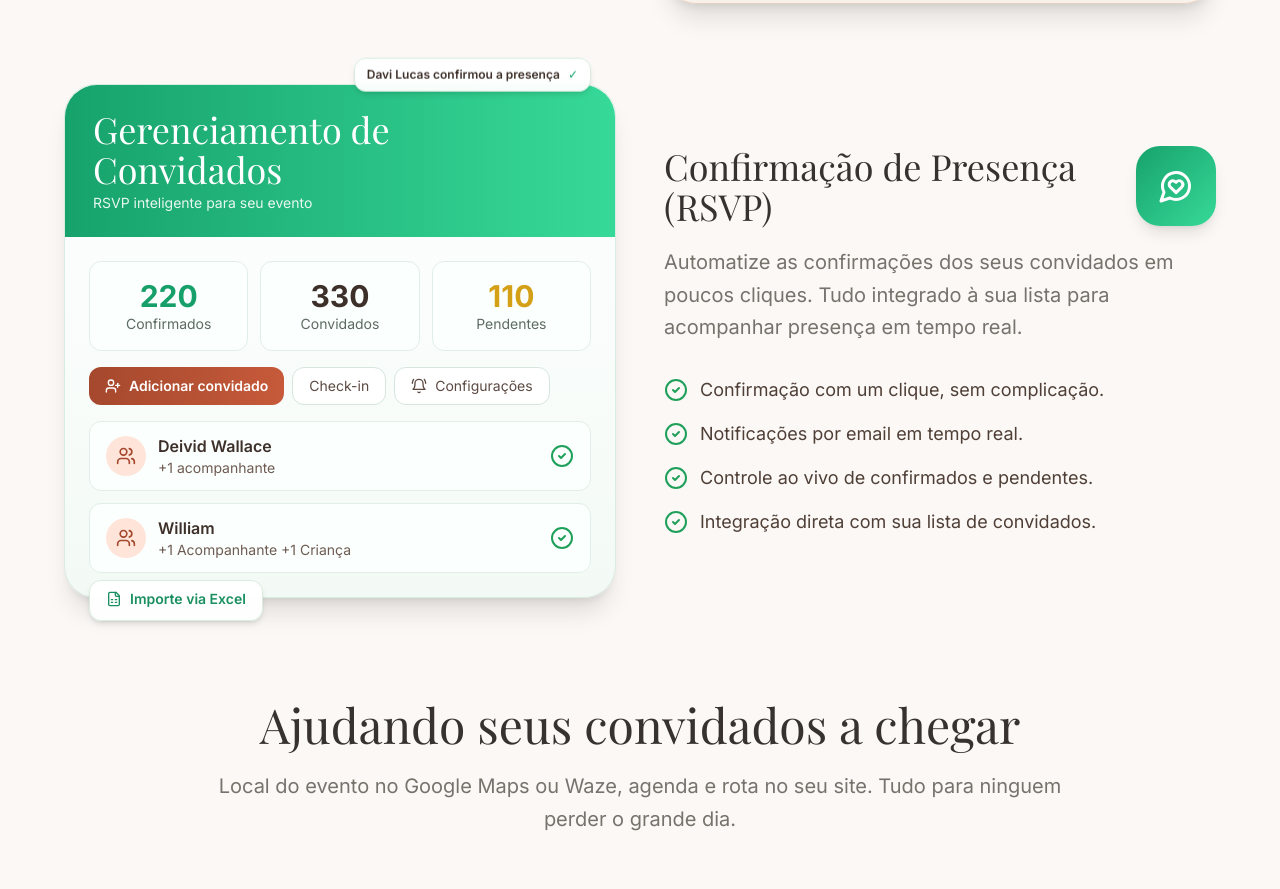
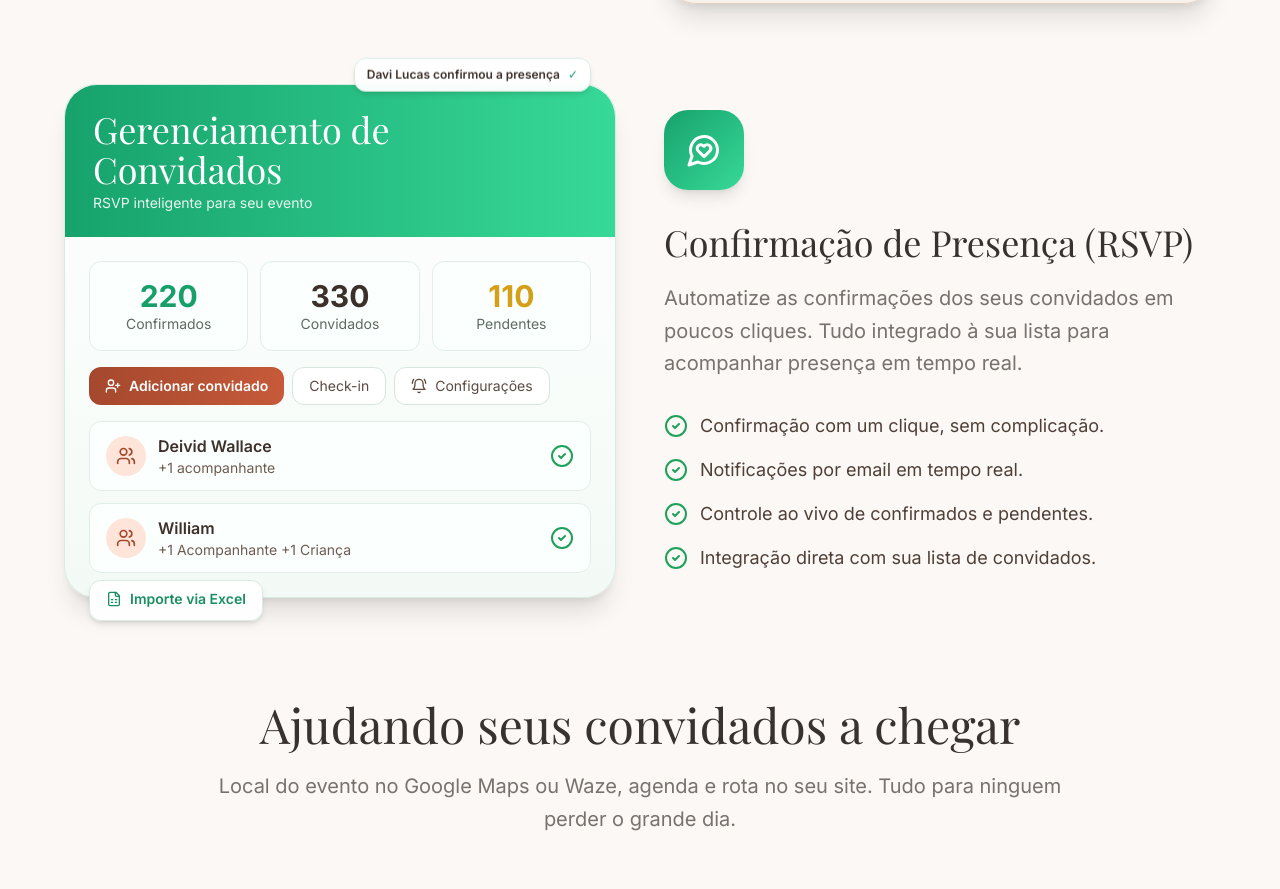
Before and after one commit to lumieconvites-netizen/lumie-presentes, a Next.js app: page / in a window 1280 px wide. Shown: the part 2281-3170 px from the top of the page. Built offline with nearby package versions, Linux system fonts and the light colour scheme; no server answers.

Commit message:
style: align RSVP heading block with gift section layout

```diff
--- a/app/page.tsx
+++ b/app/page.tsx
@@ -374,12 +374,10 @@ export default function HomePage() {
             </div>
 
             <div>
-              <div className="flex items-center gap-4">
-                <h3 className="font-display text-4xl text-foreground">Confirmação de Presença (RSVP)</h3>
-                <div className="inline-flex h-20 w-20 shrink-0 items-center justify-center rounded-3xl bg-gradient-to-br from-[#17a26c] to-[#37d998] text-white shadow-lg">
-                  <MessageCircleHeart className="w-9 h-9" />
-                </div>
+              <div className="inline-flex h-20 w-20 shrink-0 items-center justify-center rounded-3xl bg-gradient-to-br from-[#17a26c] to-[#37d998] text-white shadow-lg">
+                <MessageCircleHeart className="w-9 h-9" />
               </div>
+              <h3 className="mt-8 font-display text-4xl text-foreground">Confirmação de Presença (RSVP)</h3>
               <p className="mt-5 text-xl text-muted-foreground leading-relaxed max-w-xl">
                 Automatize as confirmações dos seus convidados em poucos cliques.
                 Tudo integrado à sua lista para acompanhar presença em tempo real.
```
